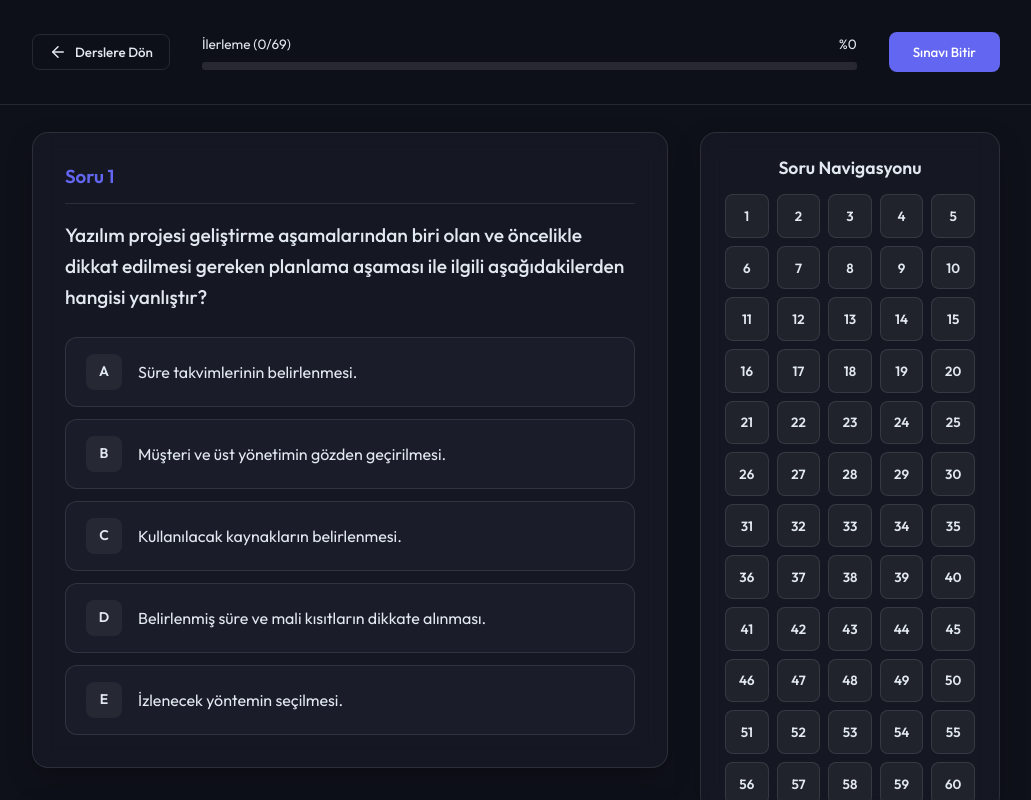
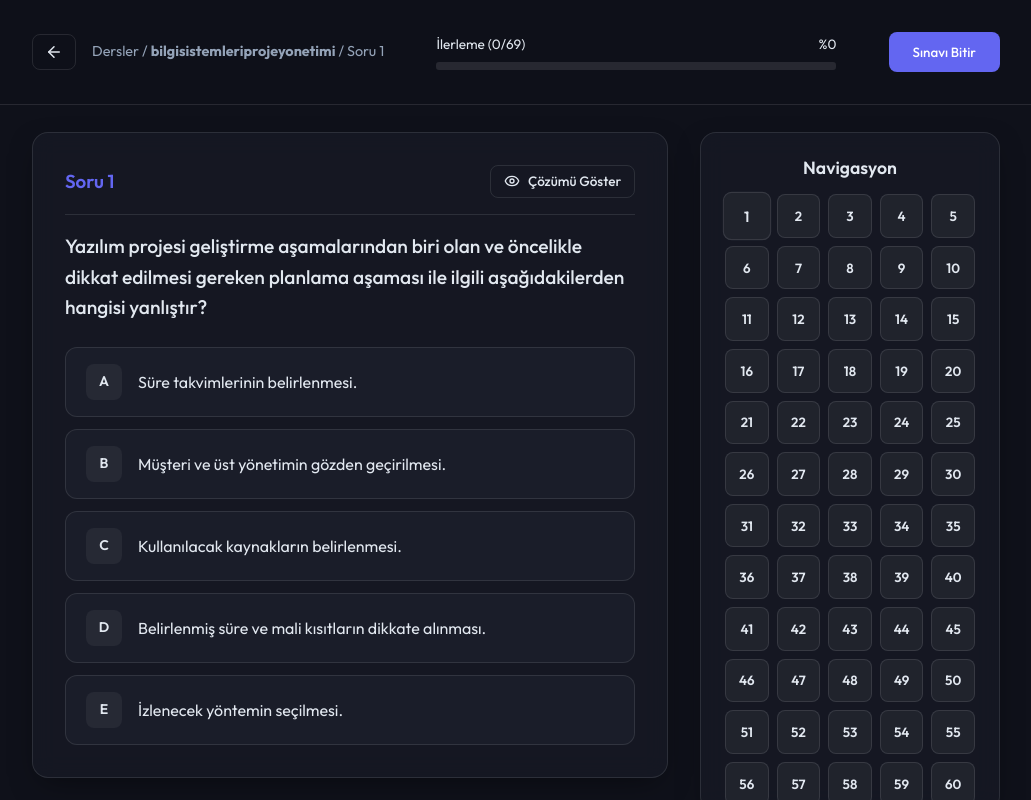
Before and after one commit to berkyildiz/auzef.xathena.net, a React (Vite) app: page / in a window 1280 px wide. Both pictures are taken after a click on the element 639 px from the left and 241 px from the top of the page. Shown: the top 800 px of the page, without its empty margins (124-1155 px from the left). Built offline with nearby package versions, Linux system fonts and the light colour scheme.

Commit message:
feat: SPA pagination, breadcrumbs, manual reveal options, and advanced results view

```diff
--- a/src/components/QuestionCard.jsx
+++ b/src/components/QuestionCard.jsx
@@ -1,26 +1,64 @@
-import { useState, useEffect } from 'react';
-import { CheckCircle, XCircle, Lightbulb } from 'lucide-react';
+import { CheckCircle, XCircle, Lightbulb, Eye } from 'lucide-react';
 
-export default function QuestionCard({ question, questionIndex, userAnswers, onAnswer }) {
+export default function QuestionCard({
+  question,
+  questionIndex,
+  userAnswers,
+  revealedQuestions,
+  onAnswer,
+  onReveal,
+  isFinished
+}) {
   const answerData = userAnswers[questionIndex];
   const hasAnswered = !!answerData;
+  const isRevealed = revealedQuestions[questionIndex] || isFinished;
   const selectedOption = answerData?.selectedLetter;
 
   const handleOptionClick = (letter) => {
-    if (hasAnswered) return;
+    // Eğer cevaplanmışsa veya sırrı çözülmüşse (revealed) tıklamayı engelle
+    if (hasAnswered || isRevealed) return;
+
     const isCorrect = letter === question.correctAnswer;
     onAnswer(questionIndex, isCorrect, letter);
   };
 
+  // Kartın genel durumu için border class belirleme
+  let cardBorderClass = '';
+  if (hasAnswered) {
+    cardBorderClass = answerData.isCorrect ? 'correct-border' : 'incorrect-border';
+  } else if (isRevealed) {
+    cardBorderClass = 'revealed-border'; // boş bırakılıp cevabı gösterilmiş
+  }
+
   return (
-    <div id={`question-${questionIndex}`} className={`glass-panel animate-fade-in ${hasAnswered ? (answerData.isCorrect ? 'correct-border' : 'incorrect-border') : ''}`} style={{ padding: '2rem', marginBottom: '2rem', scrollMarginTop: '100px' }}>
-      <div style={{ display: 'flex', justifyContent: 'space-between', marginBottom: '1rem', borderBottom: '1px solid var(--border-color)', paddingBottom: '1rem' }}>
+    <div className={`glass-panel animate-fade-in ${cardBorderClass}`} style={{ padding: '2rem', marginBottom: '1rem', width: '100%' }}>
+      <div style={{ display: 'flex', justifyContent: 'space-between', alignItems: 'center', marginBottom: '1rem', borderBottom: '1px solid var(--border-color)', paddingBottom: '1rem' }}>
         <h3 style={{ margin: 0, color: 'var(--primary-color)' }}>Soru {questionIndex + 1}</h3>
-        {hasAnswered && (
-          <span style={{ fontWeight: 'bold', color: answerData.isCorrect ? 'var(--success-color)' : 'var(--error-color)' }}>
-            {answerData.isCorrect ? 'Doğru Bildin' : 'Yanlış Bildin'}
-          </span>
-        )}
+
+        <div style={{ display: 'flex', gap: '1rem', alignItems: 'center' }}>
+          {hasAnswered && (
+            <span style={{ fontWeight: 'bold', color: answerData.isCorrect ? 'var(--success-color)' : 'var(--error-color)' }}>
+              {answerData.isCorrect ? 'Doğru Bildin' : 'Yanlış Bildin'}
+            </span>
+          )}
+
+          {!hasAnswered && isRevealed && (
+            <span style={{ fontWeight: 'bold', color: 'var(--text-secondary)' }}>
+              Boş Bırakıldı
+            </span>
+          )}
+
+          {!hasAnswered && !isRevealed && (
+            <button
+              className="btn btn-outline"
+              style={{ padding: '0.4rem 0.8rem', fontSize: '0.85rem' }}
+              onClick={() => onReveal(questionIndex)}
+              title="Cevabı ve Çözümü Göster"
+            >
+              <Eye size={16} /> Çözümü Göster
+            </button>
+          )}
+        </div>
       </div>
 
       {question.imageUrl && (
@@ -40,11 +78,13 @@ export default function QuestionCard({ question, questionIndex, userAnswers, onA
         {question.options.map((option) => {
           let optionClass = "option-card";
 
-          if (hasAnswered) {
+          // Eğer cevaplandıysa veya açıklandıysa etkileşimi kapat
+          if (hasAnswered || isRevealed) {
             optionClass += " disabled";
+
             if (option.letter === question.correctAnswer) {
               optionClass += " correct";
-            } else if (option.letter === selectedOption && selectedOption !== question.correctAnswer) {
+            } else if (hasAnswered && option.letter === selectedOption && selectedOption !== question.correctAnswer) {
               optionClass += " incorrect";
             }
           }
@@ -58,7 +98,7 @@ export default function QuestionCard({ question, questionIndex, userAnswers, onA
               <div className="option-letter">{option.letter}</div>
               <div style={{ flex: 1, fontSize: '1rem' }}>{option.text}</div>
 
-              {hasAnswered && option.letter === question.correctAnswer && (
+              {(hasAnswered || isRevealed) && option.letter === question.correctAnswer && (
                 <CheckCircle size={20} className="animate-fade-in" style={{ color: 'var(--success-color)' }} />
               )}
               {hasAnswered && option.letter === selectedOption && selectedOption !== question.correctAnswer && (
@@ -69,8 +109,8 @@ export default function QuestionCard({ question, questionIndex, userAnswers, onA
         })}
       </div>
 
-      {/* Explanation Box appears immediately after answering */}
-      {hasAnswered && (
+      {/* Explanation Box appears if answered OR revealed */}
+      {(hasAnswered || isRevealed) && (
         <div className="explanation-box animate-fade-in" style={{ marginTop: '1.5rem' }}>
           <div style={{ display: 'flex', alignItems: 'center', gap: '0.5rem', marginBottom: '0.75rem', color: 'var(--primary-color)' }}>
             <Lightbulb size={20} />
--- a/src/components/QuizContainer.jsx
+++ b/src/components/QuizContainer.jsx
@@ -1,12 +1,15 @@
 import { useState, useEffect } from 'react';
-import { ArrowLeft, RotateCcw, CheckCircle, Award } from 'lucide-react';
+import { ArrowLeft, RotateCcw, CheckCircle, Award, ChevronLeft, ChevronRight, List } from 'lucide-react';
 import QuestionCard from './QuestionCard';
 
 export default function QuizContainer({ courseId, onBack }) {
   const [questions, setQuestions] = useState([]);
   const [userAnswers, setUserAnswers] = useState({});
+  const [revealedQuestions, setRevealedQuestions] = useState({});
   const [isFinished, setIsFinished] = useState(false);
+  const [showReport, setShowReport] = useState(false);
   const [isLoading, setIsLoading] = useState(true);
+  const [currentIndex, setCurrentIndex] = useState(0);
 
   useEffect(() => {
     import(`../data/courses/${courseId}.json`)
@@ -22,6 +25,7 @@ export default function QuizContainer({ courseId, onBack }) {
   }, [courseId]);
 
   const handleAnswer = (questionIndex, isCorrect, letter) => {
+    if (isFinished) return;
     setUserAnswers(prev => ({
       ...prev,
       [questionIndex]: {
@@ -29,19 +33,30 @@ export default function QuizContainer({ courseId, onBack }) {
         selectedLetter: letter
       }
     }));
+    // Soru cevaplandığında otomatik sonraki soruya geçme mantığı eklenebilir. Şimdilik manuel.
+  };
+
+  const handleReveal = (questionIndex) => {
+    if (isFinished) return;
+    setRevealedQuestions(prev => ({
+      ...prev,
+      [questionIndex]: true
+    }));
   };
 
   const restartQuiz = () => {
     setUserAnswers({});
+    setRevealedQuestions({});
     setIsFinished(false);
+    setShowReport(false);
+    setCurrentIndex(0);
     window.scrollTo({ top: 0, behavior: 'smooth' });
   };
 
-  const scrollToQuestion = (index) => {
-    const el = document.getElementById(`question-${index}`);
-    if (el) {
-      el.scrollIntoView({ behavior: 'smooth' });
-    }
+  const finishQuiz = () => {
+    setIsFinished(true);
+    setShowReport(true);
+    window.scrollTo({ top: 0, behavior: 'smooth' });
   };
 
   if (isLoading) {
@@ -68,7 +83,7 @@ export default function QuizContainer({ courseId, onBack }) {
   const progressPercentage = (answeredCount / totalQuestions) * 100;
 
   // --- RESULTS SCREEN ---
-  if (isFinished) {
+  if (showReport) {
     const score = Object.values(userAnswers).filter(a => a.isCorrect).length;
     const percentage = Math.round((score / totalQuestions) * 100);
     const emptyCount = totalQuestions - answeredCount;
@@ -80,25 +95,21 @@ export default function QuizContainer({ courseId, onBack }) {
     else message = "Daha fazla pratik yapmalısın. Çözüm yollarını detaylıca okuman sana çok fayda sağlayacaktır. 💪";
 
     return (
-      <div className="container animate-fade-in">
-        <button className="btn btn-outline" style={{ marginBottom: '2rem' }} onClick={onBack}>
-          <ArrowLeft size={18} /> Geri Dön
-        </button>
-
+      <div className="container animate-fade-in" style={{ marginTop: '2rem' }}>
         <div className="glass-panel results-container" style={{ textAlign: 'center', padding: '3rem 2rem' }}>
           <Award size={64} style={{ color: 'var(--primary-color)', marginBottom: '1rem' }} />
           <h2 style={{ fontSize: '2.5rem', marginBottom: '2rem', background: 'linear-gradient(45deg, var(--primary-color), var(--secondary-color))', WebkitBackgroundClip: 'text', WebkitTextFillColor: 'transparent' }}>Sınav Tamamlandı!</h2>
 
           <div style={{ display: 'flex', justifyContent: 'center', gap: '2rem', marginBottom: '3rem', flexWrap: 'wrap' }}>
-            <div className="stat-card" style={{ padding: '1.5rem', background: 'var(--success-bg)', borderRadius: '12px', border: '1px solid var(--success-color)' }}>
+            <div className="stat-card" style={{ padding: '1.5rem', background: 'var(--success-bg)', borderRadius: '12px', border: '1px solid var(--success-color)', minWidth: '120px' }}>
               <div style={{ fontSize: '2rem', fontWeight: 'bold', color: 'var(--success-color)' }}>{score}</div>
               <div style={{ color: 'var(--text-secondary)' }}>Doğru</div>
             </div>
-            <div className="stat-card" style={{ padding: '1.5rem', background: 'var(--error-bg)', borderRadius: '12px', border: '1px solid var(--error-color)' }}>
+            <div className="stat-card" style={{ padding: '1.5rem', background: 'var(--error-bg)', borderRadius: '12px', border: '1px solid var(--error-color)', minWidth: '120px' }}>
               <div style={{ fontSize: '2rem', fontWeight: 'bold', color: 'var(--error-color)' }}>{wrongCount}</div>
               <div style={{ color: 'var(--text-secondary)' }}>Yanlış</div>
             </div>
-            <div className="stat-card" style={{ padding: '1.5rem', background: 'rgba(255, 255, 255, 0.05)', borderRadius: '12px', border: '1px solid var(--border-color)' }}>
+            <div className="stat-card" style={{ padding: '1.5rem', background: 'rgba(255, 255, 255, 0.05)', borderRadius: '12px', border: '1px solid var(--border-color)', minWidth: '120px' }}>
               <div style={{ fontSize: '2rem', fontWeight: 'bold' }}>{emptyCount}</div>
               <div style={{ color: 'var(--text-secondary)' }}>Boş</div>
             </div>
@@ -108,11 +119,14 @@ export default function QuizContainer({ courseId, onBack }) {
           <p style={{ fontSize: '1.2rem', color: 'var(--text-secondary)', marginBottom: '3rem', maxWidth: '600px', margin: '0 auto 3rem auto', lineHeight: '1.6' }}>{message}</p>
 
           <div style={{ display: 'flex', justifyContent: 'center', gap: '1rem', flexWrap: 'wrap' }}>
-            <button className="btn btn-primary" onClick={() => setIsFinished(false)}>
-              <CheckCircle size={18} /> Sonuçları Kapat & Çözümleri İncele
+            <button className="btn btn-primary" onClick={() => { setShowReport(false); setCurrentIndex(0); }}>
+              <List size={18} /> Tüm Soruları ve Çözümleri İncele
             </button>
             <button className="btn btn-outline" onClick={restartQuiz}>
               <RotateCcw size={18} /> Sınavı Sıfırla
+            </button>
+            <button className="btn btn-outline" onClick={onBack}>
+              <ArrowLeft size={18} /> Derslere Dön
             </button>
           </div>
         </div>
@@ -120,15 +134,24 @@ export default function QuizContainer({ courseId, onBack }) {
     );
   }
 
+  const currentQ = questions[currentIndex];
+
   return (
     <div className="quiz-layout">
-      {/* Sticky Header */}
+      {/* Sticky Header with Breadcrumbs */}
       <div className="quiz-sticky-header">
         <div className="container" style={{ display: 'flex', justifyContent: 'space-between', alignItems: 'center' }}>
-          <button className="btn btn-outline" style={{ padding: '0.5rem 1rem' }} onClick={onBack}>
-            <ArrowLeft size={18} /> <span className="hide-mobile">Derslere Dön</span>
+
+          <div style={{ display: 'flex', alignItems: 'center', gap: '1rem' }}>
+            <button className="btn btn-outline" style={{ padding: '0.5rem 0.75rem', display: 'flex', alignItems: 'center', justifyContent: 'center' }} onClick={onBack} title="Derslere Dön">
+              <ArrowLeft size={18} />
             </button>
-          <div style={{ flex: 1, margin: '0 2rem' }}>
+            <div className="breadcrumbs hide-mobile" style={{ fontSize: '0.9rem', color: 'var(--text-secondary)' }}>
+              Dersler / <strong>{courseId}</strong> / Soru {currentIndex + 1}
+            </div>
+          </div>
+
+          <div style={{ flex: 1, margin: '0 2rem', maxWidth: '400px' }}>
             <div style={{ display: 'flex', justifyContent: 'space-between', marginBottom: '0.5rem', fontSize: '0.85rem' }}>
               <span>İlerleme ({answeredCount}/{totalQuestions})</span>
               <span>%{Math.round(progressPercentage)}</span>
@@ -137,48 +160,83 @@ export default function QuizContainer({ courseId, onBack }) {
               <div className="progress-bar-fill" style={{ width: `${progressPercentage}%` }}></div>
             </div>
           </div>
-          <button className="btn btn-primary" onClick={() => { setIsFinished(true); window.scrollTo({top:0, behavior:'smooth'}); }}>
+
+          <div style={{ display: 'flex', gap: '1rem' }}>
+            {isFinished ? (
+              <button className="btn btn-primary" onClick={() => setShowReport(true)}>
+                Raporu Görüntüle
+              </button>
+            ) : (
+              <button className="btn btn-primary" onClick={finishQuiz}>
                 Sınavı Bitir
               </button>
+            )}
+          </div>
         </div>
       </div>
 
       <div className="container" style={{ display: 'flex', gap: '2rem', marginTop: '100px', alignItems: 'flex-start' }}>
 
-        {/* Soru Listesi */}
-        <div className="questions-list-container" style={{ flex: 1 }}>
-          {questions.map((q, idx) => (
+        {/* Soru Alanı */}
+        <div className="questions-list-container" style={{ flex: 1, display: 'flex', flexDirection: 'column' }}>
           <QuestionCard
-              key={q.id}
-              questionIndex={idx}
-              question={q}
+            key={currentQ.id}
+            questionIndex={currentIndex}
+            question={currentQ}
             userAnswers={userAnswers}
+            revealedQuestions={revealedQuestions}
             onAnswer={handleAnswer}
+            onReveal={handleReveal}
+            isFinished={isFinished}
           />
-          ))}
 
-          <div style={{ display: 'flex', justifyContent: 'center', marginTop: '3rem', marginBottom: '5rem' }}>
-            <button className="btn btn-primary" style={{ padding: '1rem 3rem', fontSize: '1.2rem' }} onClick={() => { setIsFinished(true); window.scrollTo({top:0, behavior:'smooth'}); }}>
-              Sınavı Bitir ve Puanı Gör
+          {/* Pagination Controls */}
+          <div style={{ display: 'flex', justifyContent: 'space-between', marginTop: '1rem', marginBottom: '3rem' }}>
+            <button
+              className="btn btn-outline"
+              onClick={() => setCurrentIndex(prev => Math.max(0, prev - 1))}
+              disabled={currentIndex === 0}
+            >
+              <ChevronLeft size={20} /> Önceki
             </button>
+
+            {currentIndex < totalQuestions - 1 ? (
+              <button
+                className="btn btn-outline"
+                onClick={() => setCurrentIndex(prev => Math.min(totalQuestions - 1, prev + 1))}
+              >
+                Sonraki <ChevronRight size={20} />
+              </button>
+            ) : (
+              <button className="btn btn-primary" onClick={finishQuiz}>
+                Sınavı Bitir <CheckCircle size={20} />
+              </button>
+            )}
           </div>
         </div>
 
         {/* Sağ Taraf - Navigasyon Izgarası */}
         <div className="question-navigator glass-panel">
-          <h3 style={{ marginTop: 0, marginBottom: '1rem', fontSize: '1.1rem', textAlign: 'center' }}>Soru Navigasyonu</h3>
+          <h3 style={{ marginTop: 0, marginBottom: '1rem', fontSize: '1.1rem', textAlign: 'center' }}>Navigasyon</h3>
           <div className="navigator-grid">
             {questions.map((_, idx) => {
               const ans = userAnswers[idx];
+              const isRevealed = revealedQuestions[idx] || isFinished;
+
               let statusClass = "nav-btn";
+              if (idx === currentIndex) statusClass += " active";
+
               if (ans) {
                 statusClass += ans.isCorrect ? " correct" : " incorrect";
+              } else if (isRevealed && !ans) {
+                statusClass += " empty-revealed";
               }
+
               return (
                 <button
                   key={idx}
                   className={statusClass}
-                  onClick={() => scrollToQuestion(idx)}
+                  onClick={() => setCurrentIndex(idx)}
                 >
                   {idx + 1}
                 </button>
--- a/src/index.css
+++ b/src/index.css
@@ -272,11 +272,18 @@ h1, h2, h3, h4, h5, h6 {
 }
 
 .correct-border {
-  border-left: 4px solid var(--success-color);
+  border: 1px solid var(--success-color);
+  box-shadow: 0 0 20px rgba(16, 185, 129, 0.1);
 }
 
 .incorrect-border {
-  border-left: 4px solid var(--error-color);
+  border: 1px solid var(--error-color);
+  box-shadow: 0 0 20px rgba(239, 68, 68, 0.1);
+}
+
+.revealed-border {
+  border: 1px solid var(--text-secondary);
+  box-shadow: 0 0 20px rgba(255, 255, 255, 0.05);
 }
 
 .explanation-box {
@@ -335,10 +342,6 @@ h1, h2, h3, h4, h5, h6 {
   font-family: var(--font-family);
 }
 
-.nav-btn:hover {
-  background: rgba(255, 255, 255, 0.1);
-}
-
 .nav-btn.correct {
   background: var(--success-bg);
   border-color: var(--success-color);
@@ -347,8 +350,24 @@ h1, h2, h3, h4, h5, h6 {
 
 .nav-btn.incorrect {
   background: var(--error-bg);
+  color: var(--error-color);
   border-color: var(--error-color);
-  color: var(--error-color);
+}
+
+.nav-btn.empty-revealed {
+  background: rgba(255, 255, 255, 0.1);
+  color: var(--text-secondary);
+  border-color: var(--text-secondary);
+}
+
+.nav-btn.active {
+  box-shadow: 0 0 0 2px var(--background), 0 0 0 4px var(--primary-color);
+  transform: scale(1.1);
+}
+
+.nav-btn:hover {
+  transform: translateY(-2px);
+  box-shadow: 0 4px 12px rgba(0, 0, 0, 0.1);
 }
 
 @media (max-width: 768px) {
```
Lines whose indentation alone changed are shown as unchanged.
